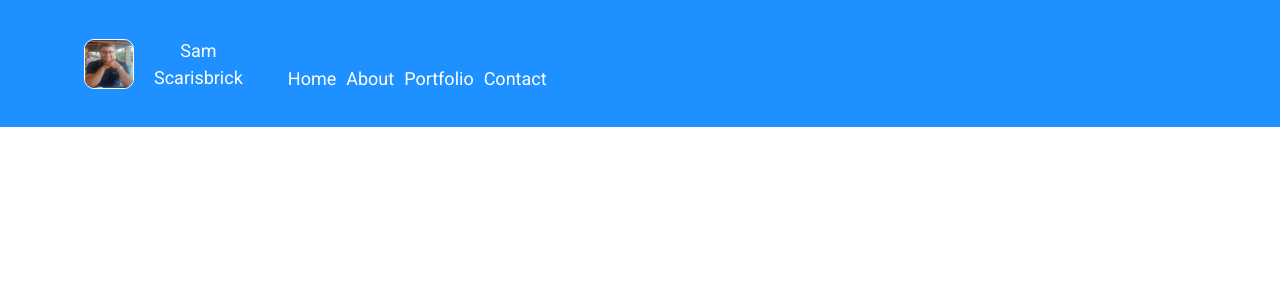
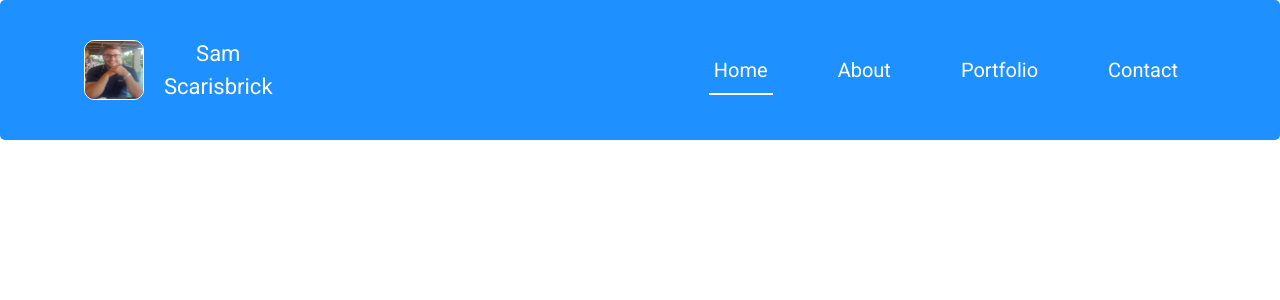
Before and after one commit to sam2829/my-portfolio-app, a React (Create React App) app in the folder frontend/: page / in a window 1280 px wide. Shown: the top 300 px of the page. Built offline with nearby package versions, Linux system fonts and the light colour scheme; a web font is replaced by a local one.

Commit message:
Complete styling for navbar for all screen sizes

```diff
--- a/frontend/src/styles/NavBar.module.css
+++ b/frontend/src/styles/NavBar.module.css
@@ -1,10 +1,12 @@
 .NavBar {
     background-color: #1e90ff;
     color: #ffffff;
-    padding-top: 30px;
-    padding-bottom: 30px;
+    padding-top: 38px;
+    padding-bottom: 38px;
     display: flex;
     align-items: center;
+    min-height: 136px;
+    border-radius: 5px;
 }
 
 .navLinks {
@@ -53,3 +55,33 @@
     border: 2px solid #ffffff !important;
 
 }
+
+/* Styles for screen sizes larger than 768px wide */
+@media (min-width: 768px) {
+    .NavBar {
+        padding-top: 32px;
+        padding-bottom: 32px;
+    }
+
+    .Image {
+        height: 60px;
+        width: 60px;
+    }
+
+    .name {
+        font-size: 22px;
+    }
+
+    .MenuIcon {
+        font-size: 22px;
+    }
+}
+
+/* Styles for screen sizes larger than 992px wide */
+@media (min-width: 992px) {
+    .navLinks {
+        justify-content: flex-end !important;
+        align-items: center;
+        padding-top: 0;
+    }
+}
--- a/frontend/src/styles/NavBarNavLink.module.css
+++ b/frontend/src/styles/NavBarNavLink.module.css
@@ -1,6 +1,37 @@
 .navLink {
     color: #ffffff;
     text-decoration: none;
-    padding: 5px;
+    padding: 10px 5px;
     font-size: 18px;
+    position: relative;
 }
+
+.navLink::after {
+    content: '';
+    position: absolute;
+    width: 0;
+    height: 2px;
+    background-color: #ffffff;
+    bottom: 0;
+    left: 0;
+    transition: width 0.5s ease-in-out;
+}
+
+.navLink:hover::after,
+.navLink.Active::after {
+    width: 100%;
+}
+
+/* Styles for screen sizes larger than 768px wide */
+@media (min-width: 768px) {
+    .navLink {
+        font-size: 20px;
+    }
+}
+
+/* Styles for screen sizes larger than 992px wide */
+@media (min-width: 992px) {
+    .navLink {
+        margin-left: 60px;
+    }
+}
```
